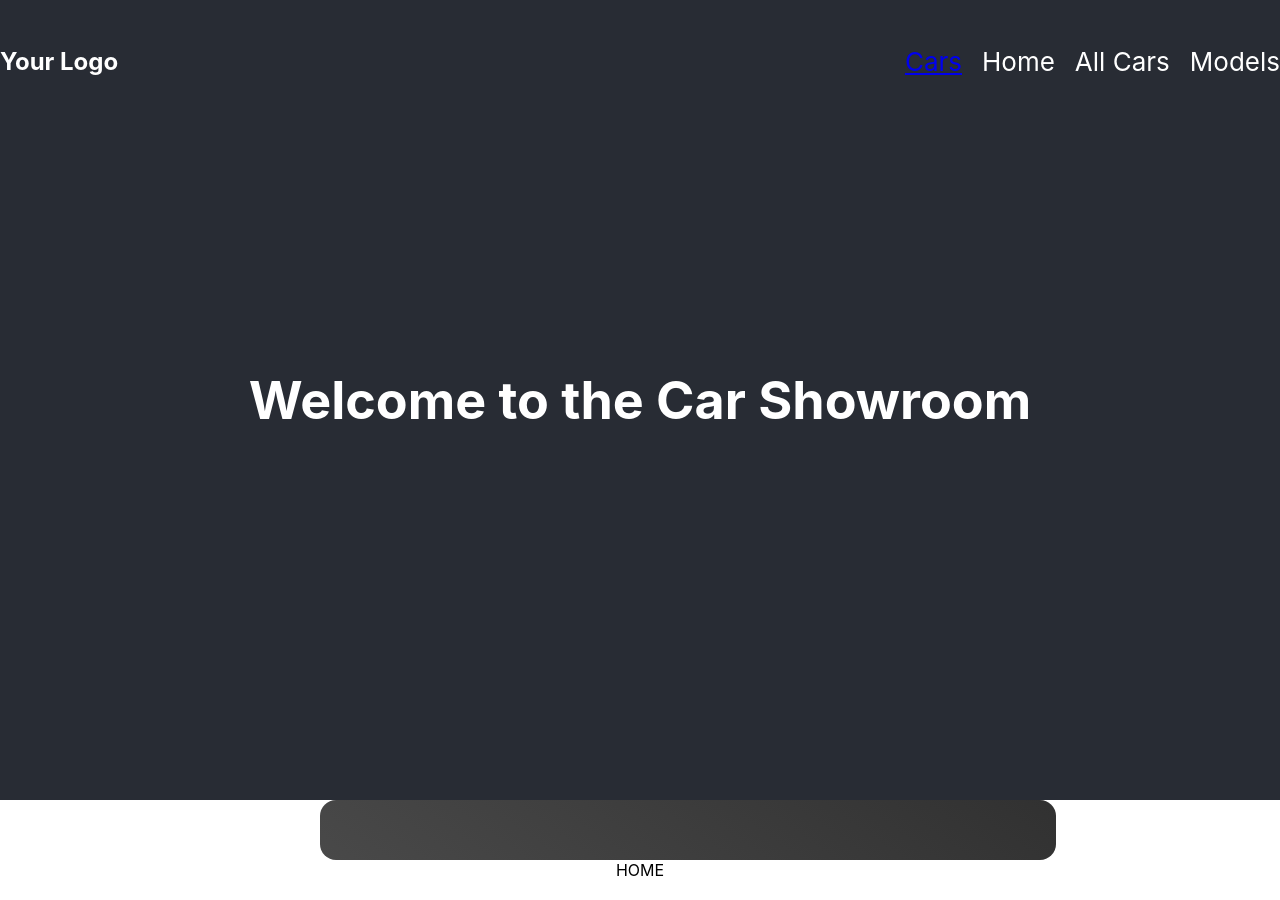
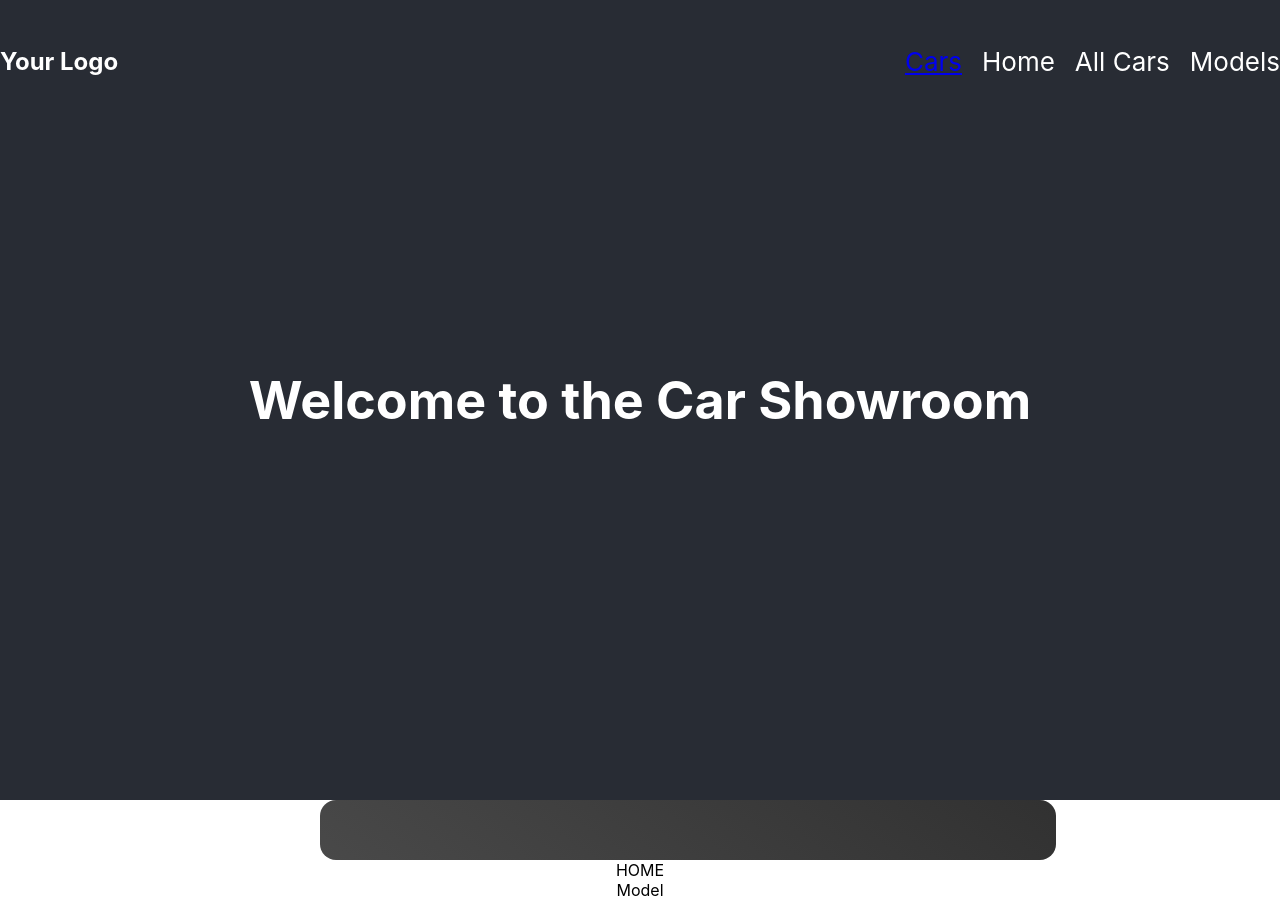
Before and after one commit to JJOosthuizen/car-info, a React (Create React App) app in the folder carinfo-frontend/: page / in a window 1280 px wide. Built offline with nearby package versions, Linux system fonts and the light colour scheme.

Commit message:
added splide package for Model carousel usuage

```diff
--- a/carinfo-frontend/package.json
+++ b/carinfo-frontend/package.json
@@ -3,6 +3,7 @@
   "version": "0.1.0",
   "private": true,
   "dependencies": {
+    "@splidejs/splide": "^4.1.4",
     "@testing-library/jest-dom": "^5.17.0",
     "@testing-library/react": "^13.4.0",
     "@testing-library/user-event": "^13.5.0",
--- /dev/null
+++ b/carinfo-frontend/src/components/carModels/Model.jsx
@@ -0,0 +1,9 @@
+import React from 'react'
+
+function Model() {
+  return (
+    <div>Model</div>
+  )
+}
+
+export default Model
--- a/carinfo-frontend/src/pages/Home.jsx
+++ b/carinfo-frontend/src/pages/Home.jsx
@@ -1,9 +1,11 @@
 import React from 'react'
+import Model from '../components/carModels/Model'
 
 function Home() {
   return (
     <div>
         HOME
+        <Model />
     </div>
   )
 }
--- a/carinfo-frontend/src/pages/Searched.jsx
+++ b/carinfo-frontend/src/pages/Searched.jsx
@@ -4,7 +4,7 @@ import CarService from '../services/CarServices';
 import CarCard from '../components/CarCard';
 
 function Searched() {
-  const [searchedCar, setSearchedCar] = useState([]);
+  const [searchedCar, setSearchedCar] = useState(null);
   let params = useParams();
 
   useEffect(() => {
@@ -24,7 +24,7 @@ function Searched() {
 
   return (
     <div>
-      <CarCard key={searchedCar.id} car={searchedCar[0]} />
+      {searchedCar && <CarCard key={searchedCar.id} car={searchedCar} />}
     </div>
   )
 }
```
Also changed, not shown: carinfo-frontend/src/components/carModels/Model.css (added), 1 other file (tests, documents, lock files or other folders).
